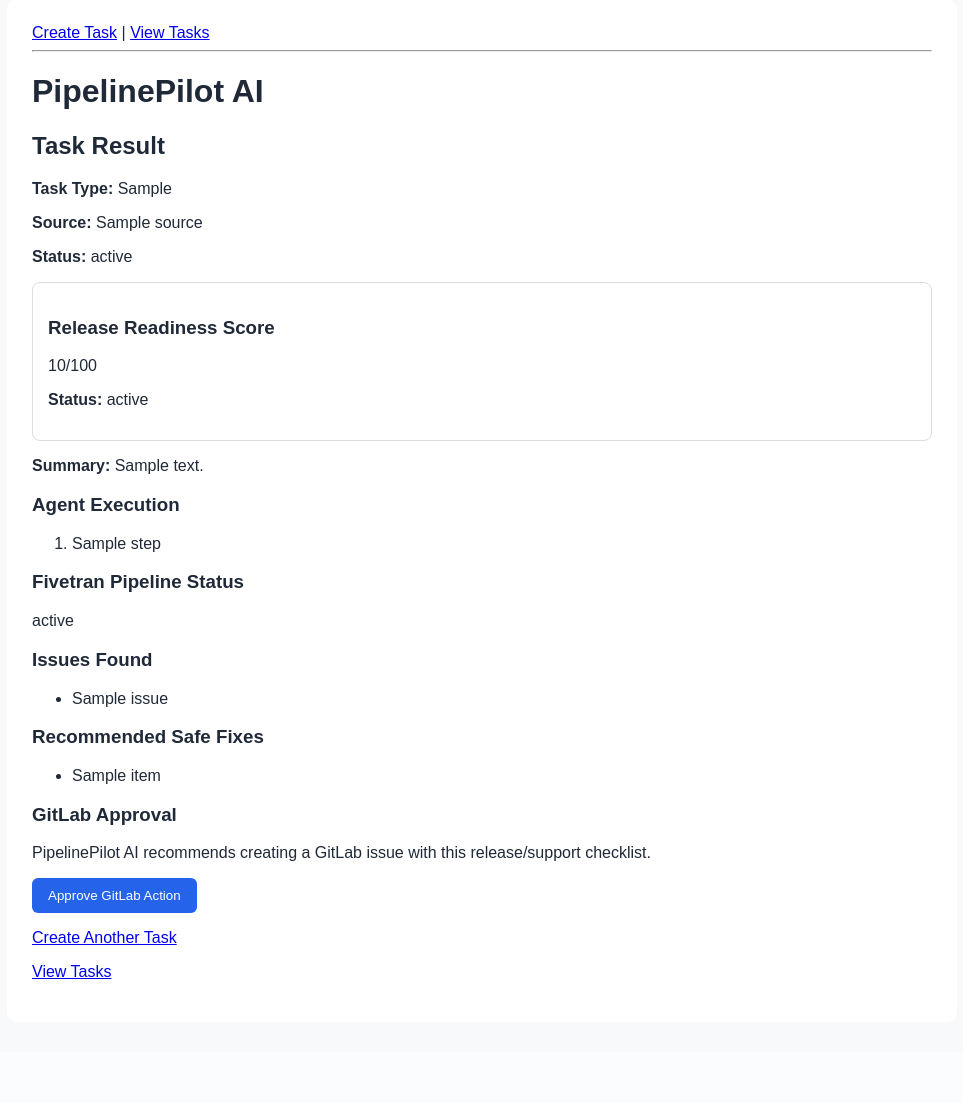
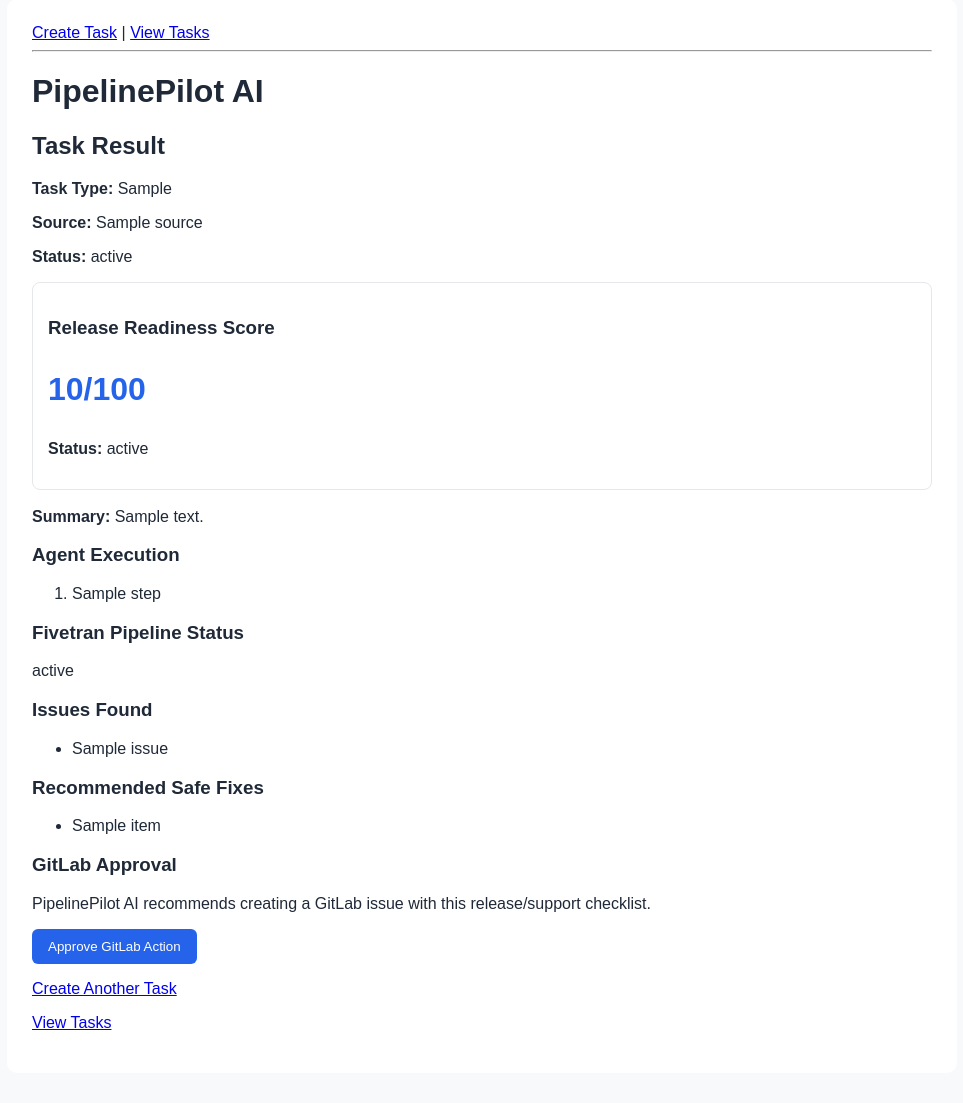
Before and after one commit to vsravya1/pipelinepilot-ai, a Flask app: template templates/result.html in a window 1280 px wide. Shown: the part 31-1134 px from the top of the page, without its empty margins (158-1121 px from the left). Before the commit the page ends 1010 px from the top, so only its background shows below. Run offline with Flask 3, Linux system fonts and the light colour scheme; the template is opened without the code that fills it: most values are stand-ins (such as "Sample title", 1, 10 or a date in 2020).

Commit message:
Add styles for score and card components

```diff
--- a/static/style.css
+++ b/static/style.css
@@ -35,3 +35,17 @@ input, select, textarea {
     padding: 8px;
     margin-top: 5px;
 }
+
+.score {
+    font-size: 32px;
+    font-weight: bold;
+    color: #2563eb;
+}
+
+.card {
+    border: 1px solid #e5e7eb;
+    padding: 15px;
+    border-radius: 8px;
+    margin-bottom: 18px;
+    background: #ffffff;
+}
```
